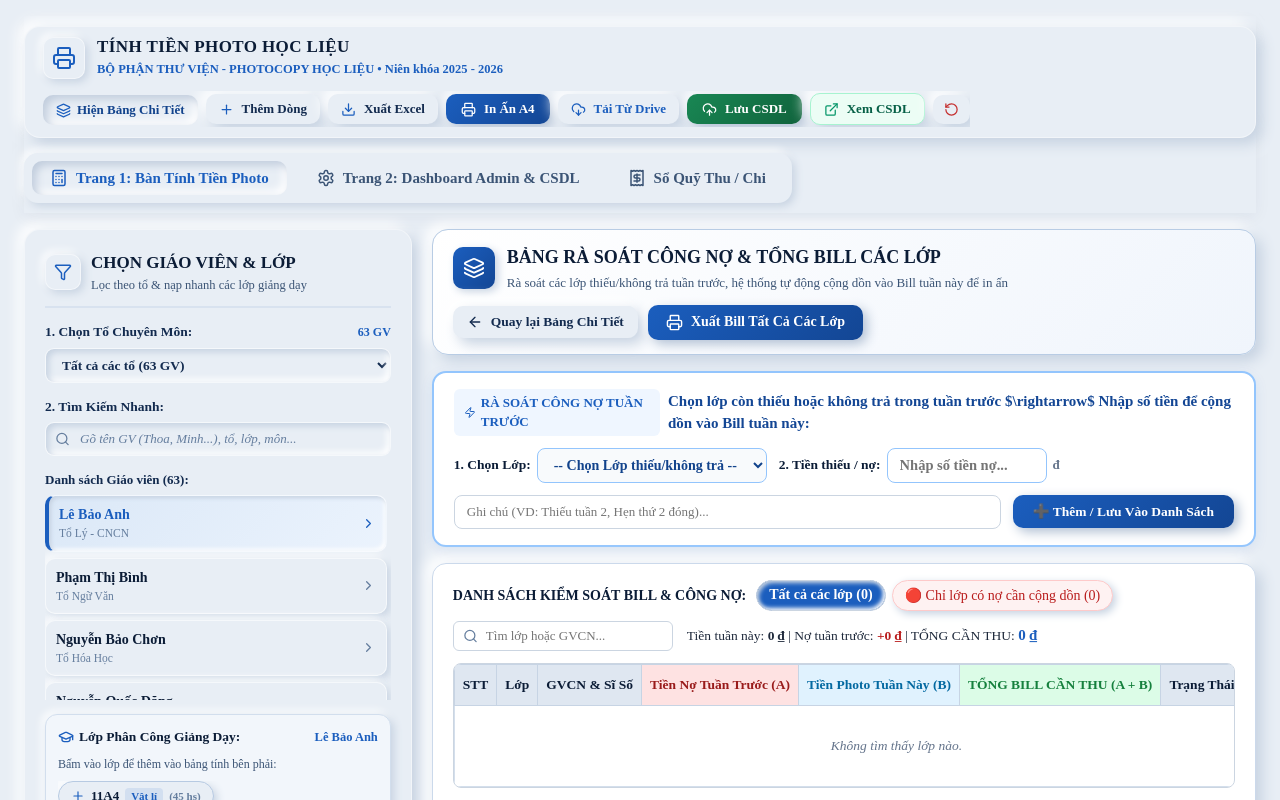
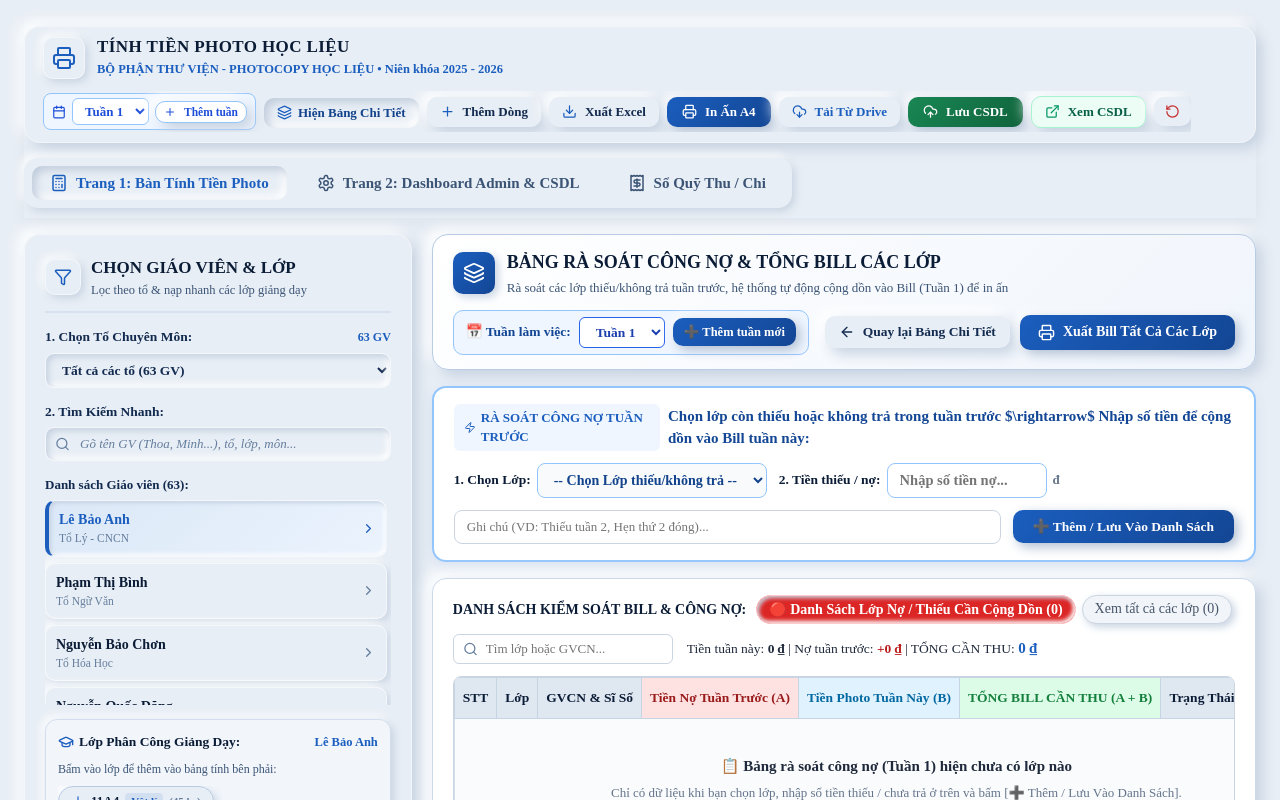
Before and after one commit to lythanhluan01012021-afk/TinhTienPhoTo2026, a React (Vite) app: page / in a window 1280 px wide. Both pictures are taken after a click on the button "Tổng Theo Lớp". Shown: the top 800 px of the page. Built offline with nearby package versions, Linux system fonts and the light colour scheme.

Commit message:
feat: chi hien thi lop co no khi duoc chon va luu, bo sung nut chon Tuan 1-6 va them tuan moi, dong bo CSDL theo tuan

```diff
--- a/package.json
+++ b/package.json
@@ -19,6 +19,7 @@
     "@types/react": "^18.3.18",
     "@types/react-dom": "^18.3.5",
     "@vitejs/plugin-react": "^4.3.4",
+    "jsdom": "^30.1.3",
     "vite": "^6.1.0"
   }
 }
--- a/src/components/BillingPage/GroupingView.jsx
+++ b/src/components/BillingPage/GroupingView.jsx
@@ -27,6 +27,10 @@ export const GroupingView = () => {
     removeClassDebt,
     clearAllClassDebts,
     totalClassDebts,
+    currentWeek,
+    setCurrentWeek,
+    availableWeeks,
+    addWeek,
     setIsGroupedView,
     setIsPrintModalOpen,
     setPrintClassFilter,
@@ -39,7 +43,7 @@ export const GroupingView = () => {
   const [debtInput, setDebtInput] = useState('');
   const [debtNote, setDebtNote] = useState('');
   const [searchClass, setSearchClass] = useState('');
-  const [filterMode, setFilterMode] = useState('ALL'); // 'ALL' | 'DEBT_ONLY'
+  const [filterMode, setFilterMode] = useState('DEBT_ONLY'); // Mặc định chỉ hiển thị danh sách lớp có nợ/thiếu theo yêu cầu
   const [expandedClass, setExpandedClass] = useState(null); // className to expand details
 
   // Định dạng tiền tệ VNĐ
@@ -86,30 +90,50 @@ export const GroupingView = () => {
     return Object.values(map).sort((a, b) => a.className.localeCompare(b.className));
   }, [billingItems, classDebts]);
 
-  // Lọc theo tìm kiếm lớp / GVCN & Bộ lọc nợ
-  const filteredGroups = useMemo(() => {
-    return groupedData.filter(g => {
-      const debtAmount = Number(classDebts?.[g.className]?.amount) || 0;
+  // Danh sách các lớp ĐÃ ĐƯỢC CHỌN và nhập tiền nợ/thiếu (Chỉ có dữ liệu khi người dùng chọn và lưu)
+  const debtClassesList = useMemo(() => {
+    const keys = Object.keys(classDebts || {}).filter(cls => (Number(classDebts[cls]?.amount) || 0) > 0);
 
-      // Bộ lọc chỉ xem lớp có nợ
-      if (filterMode === 'DEBT_ONLY' && debtAmount <= 0) {
-        return false;
-      }
+    return keys.map(cls => {
+      const debt = classDebts[cls];
+      const debtAmount = Number(debt?.amount) || 0;
 
-      // Tìm kiếm
-      if (searchClass.trim()) {
-        const q = searchClass.trim().toLowerCase();
-        const hr = (getHomeroomTeacher(g.className) || '').toLowerCase();
-        return g.className.toLowerCase().includes(q) || hr.includes(q);
-      }
-      return true;
+      const classItems = billingItems.filter(item => (item.className || '').toLowerCase() === cls.toLowerCase());
+      let photoCopies = 0;
+      let photoAmount = 0;
+      classItems.forEach(item => {
+        const copies = (Number(item.studentCount) || 0) + (Number(item.extraCount) || 0);
+        photoCopies += copies;
+        photoAmount += (copies * (Number(item.unitPrice) || 0));
+      });
+
+      return {
+        className: cls,
+        items: classItems,
+        totalCopies: photoCopies,
+        photoAmount: photoAmount,
+        debtAmount: debtAmount,
+        debtNote: debt?.note || '',
+        totalBill: photoAmount + debtAmount,
+        updatedAt: debt?.updatedAt || ''
+      };
+    }).sort((a, b) => a.className.localeCompare(b.className));
+  }, [classDebts, billingItems]);
+
+  // Dữ liệu hiển thị trong bảng: Nếu ở chế độ DEBT_ONLY thì CHỈ lấy các lớp có nợ
+  const displayedGroups = useMemo(() => {
+    const source = filterMode === 'DEBT_ONLY' ? debtClassesList : groupedData;
+
+    if (!searchClass.trim()) return source;
+    const q = searchClass.trim().toLowerCase();
+    return source.filter(g => {
+      const hr = (getHomeroomTeacher(g.className) || '').toLowerCase();
+      return g.className.toLowerCase().includes(q) || hr.includes(q);
     });
-  }, [groupedData, filterMode, searchClass, classDebts, getHomeroomTeacher]);
+  }, [filterMode, debtClassesList, groupedData, searchClass, getHomeroomTeacher]);
 
   // Số lượng lớp đang có nợ
-  const debtClassCount = useMemo(() => {
-    return Object.keys(classDebts || {}).filter(cls => (classDebts[cls]?.amount || 0) > 0).length;
-  }, [classDebts]);
+  const debtClassCount = debtClassesList.length;
 
   // Tổng cộng toàn trường
   const overallTotals = useMemo(() => {
@@ -126,6 +150,15 @@ export const GroupingView = () => {
       grandTotal: photo + totalClassDebts
     };
   }, [groupedData, totalClassDebts]);
+
+  // Xử lý thêm tuần mới
+  const handleAddNewWeek = () => {
+    const nextNum = availableWeeks.length + 1;
+    const custom = window.prompt(`Nhập tên tuần mới cần thêm vào danh sách (Gợi ý: Tuần ${nextNum}):`, `Tuần ${nextNum}`);
+    if (custom && custom.trim()) {
+      addWeek(custom.trim());
+    }
+  };
 
   // Xử lý lưu nợ từ form
   const handleApplyDebt = (e) => {
@@ -208,9 +241,41 @@ export const GroupingView = () => {
               BẢNG RÀ SOÁT CÔNG NỢ & TỔNG BILL CÁC LỚP
             </h2>
             <p style={{ fontSize: '13px', color: 'var(--text-sub)', margin: '2px 0 0 0' }}>
-              Rà soát các lớp thiếu/không trả tuần trước, hệ thống tự động cộng dồn vào Bill tuần này để in ấn
+              Rà soát các lớp thiếu/không trả tuần trước, hệ thống tự động cộng dồn vào Bill ({currentWeek}) để in ấn
             </p>
           </div>
+        </div>
+
+        {/* NÚT CHỌN TUẦN & THÊM TUẦN MỚI */}
+        <div style={{ display: 'flex', alignItems: 'center', gap: '8px', background: '#eff6ff', padding: '6px 12px', borderRadius: '10px', border: '1.5px solid #93c5fd' }}>
+          <span style={{ fontSize: '13.5px', fontWeight: 'bold', color: '#134694' }}>📅 Tuần làm việc:</span>
+          <select
+            value={currentWeek}
+            onChange={(e) => setCurrentWeek(e.target.value)}
+            style={{
+              padding: '6px 12px',
+              borderRadius: '6px',
+              border: '1.5px solid #2563eb',
+              fontSize: '13.5px',
+              fontWeight: 'bold',
+              color: '#1e40af',
+              background: '#ffffff',
+              cursor: 'pointer'
+            }}
+          >
+            {availableWeeks.map(w => (
+              <option key={w} value={w}>{w}</option>
+            ))}
+          </select>
+          <button
+            type="button"
+            onClick={handleAddNewWeek}
+            className="neu-btn neu-btn-primary"
+            style={{ fontSize: '12.5px', padding: '6px 11px', fontWeight: 'bold' }}
+            title="Thêm tuần mới vào danh sách tuần"
+          >
+            ➕ Thêm tuần mới
+          </button>
         </div>
 
         <div style={{ display: 'flex', gap: '10px', alignItems: 'center' }}>
@@ -415,6 +480,22 @@ export const GroupingView = () => {
             <div style={{ display: 'flex', gap: '6px' }}>
               <button
                 type="button"
+                onClick={() => setFilterMode('DEBT_ONLY')}
+                className={`neu-chip ${filterMode === 'DEBT_ONLY' ? 'active' : ''}`}
+                style={{
+                  cursor: 'pointer',
+                  fontWeight: filterMode === 'DEBT_ONLY' ? 'bold' : 'normal',
+                  background: filterMode === 'DEBT_ONLY' ? '#dc2626' : '#fef2f2',
+                  color: filterMode === 'DEBT_ONLY' ? '#ffffff' : '#b91c1c',
+                  border: '1px solid #fecaca',
+                  padding: '5px 12px'
+                }}
+              >
+                🔴 Danh Sách Lớp Nợ / Thiếu Cần Cộng Dồn ({debtClassCount})
+              </button>
+
+              <button
+                type="button"
                 onClick={() => setFilterMode('ALL')}
                 className={`neu-chip ${filterMode === 'ALL' ? 'active' : ''}`}
                 style={{
@@ -422,25 +503,11 @@ export const GroupingView = () => {
                   fontWeight: filterMode === 'ALL' ? 'bold' : 'normal',
                   background: filterMode === 'ALL' ? '#1b5ebe' : '#f1f5f9',
                   color: filterMode === 'ALL' ? '#ffffff' : '#475569',
-                  border: '1px solid #cbd5e1'
+                  border: '1px solid #cbd5e1',
+                  padding: '5px 12px'
                 }}
               >
-                Tất cả các lớp ({groupedData.length})
-              </button>
-
-              <button
-                type="button"
-                onClick={() => setFilterMode('DEBT_ONLY')}
-                className={`neu-chip ${filterMode === 'DEBT_ONLY' ? 'active' : ''}`}
-                style={{
-                  cursor: 'pointer',
-                  fontWeight: filterMode === 'DEBT_ONLY' ? 'bold' : 'normal',
-                  background: filterMode === 'DEBT_ONLY' ? '#dc2626' : '#fef2f2',
-                  color: filterMode === 'DEBT_ONLY' ? '#ffffff' : '#b91c1c',
-                  border: '1px solid #fecaca'
-                }}
-              >
-                🔴 Chỉ lớp có nợ cần cộng dồn ({debtClassCount})
+                Xem tất cả các lớp ({groupedData.length})
               </button>
             </div>
           </div>
@@ -492,14 +559,23 @@ export const GroupingView = () => {
               </tr>
             </thead>
             <tbody>
-              {filteredGroups.length === 0 ? (
+              {displayedGroups.length === 0 ? (
                 <tr>
-                  <td colSpan="8" style={{ textAlign: 'center', padding: '30px', color: '#64748b', fontStyle: 'italic' }}>
-                    {filterMode === 'DEBT_ONLY' ? 'Hiện không có lớp nào ghi nợ từ tuần trước.' : 'Không tìm thấy lớp nào.'}
+                  <td colSpan="8" style={{ textAlign: 'center', padding: '36px 20px', background: '#fafbfc' }}>
+                    <div style={{ color: '#1e293b', fontSize: '15px', fontWeight: 'bold', marginBottom: '6px' }}>
+                      {filterMode === 'DEBT_ONLY'
+                        ? `📋 Bảng rà soát công nợ (${currentWeek}) hiện chưa có lớp nào`
+                        : 'Không tìm thấy lớp nào'}
+                    </div>
+                    <div style={{ color: '#64748b', fontSize: '13px' }}>
+                      {filterMode === 'DEBT_ONLY'
+                        ? 'Chỉ có dữ liệu khi bạn chọn lớp, nhập số tiền thiếu / chưa trả ở trên và bấm [➕ Thêm / Lưu Vào Danh Sách].'
+                        : 'Hãy thử tìm kiếm với từ khóa khác.'}
+                    </div>
                   </td>
                 </tr>
               ) : (
-                filteredGroups.map((group, idx) => {
+                displayedGroups.map((group, idx) => {
                   const homeroom = getHomeroomTeacher(group.className);
                   const siso = getStudentCountForClass(group.className);
                   const debt = classDebts?.[group.className];
--- a/src/components/Navbar.jsx
+++ b/src/components/Navbar.jsx
@@ -12,7 +12,8 @@ import {
   CloudUpload,
   CloudDownload,
   ExternalLink,
-  RotateCcw
+  RotateCcw,
+  Calendar
 } from 'lucide-react';
 
 export const Navbar = () => {
@@ -30,7 +31,11 @@ export const Navbar = () => {
     syncToGoogleSheets,
     fetchFromGoogleSheets,
     clearBillingGrid,
-    totalClassDebts
+    totalClassDebts,
+    currentWeek,
+    setCurrentWeek,
+    availableWeeks,
+    addWeek
   } = useApp();
 
   return (
@@ -100,6 +105,64 @@ export const Navbar = () => {
             maxWidth: '100%'
           }}
         >
+          {/* Nút Tuần: Danh sách sổ xuống từ tuần 1 đến tuần 6 + Nút thêm tuần mới */}
+          <div
+            style={{
+              display: 'inline-flex',
+              alignItems: 'center',
+              gap: '6px',
+              background: '#eff6ff',
+              padding: '4px 8px',
+              borderRadius: '8px',
+              border: '1.5px solid #93c5fd',
+              flexShrink: 0
+            }}
+          >
+            <Calendar size={14} color="#1d4ed8" />
+            <select
+              value={currentWeek}
+              onChange={(e) => setCurrentWeek(e.target.value)}
+              style={{
+                padding: '4px 8px',
+                borderRadius: '6px',
+                border: '1px solid #93c5fd',
+                fontSize: '13px',
+                fontWeight: 'bold',
+                color: '#1d4ed8',
+                background: '#ffffff',
+                cursor: 'pointer'
+              }}
+              title="Chọn tuần làm việc hiện tại"
+            >
+              {availableWeeks.map(w => (
+                <option key={w} value={w}>{w}</option>
+              ))}
+            </select>
+            <button
+              onClick={() => {
+                const nextNum = availableWeeks.length + 1;
+                const custom = window.prompt(`Nhập tên tuần mới cần thêm vào danh sách (Gợi ý: Tuần ${nextNum}):`, `Tuần ${nextNum}`);
+                if (custom && custom.trim()) {
+                  addWeek(custom.trim());
+                }
+              }}
+              className="neu-btn"
+              style={{
+                padding: '4px 8px',
+                fontSize: '11.5px',
+                color: '#1d4ed8',
+                fontWeight: 'bold',
+                background: '#ffffff',
+                border: '1px solid #93c5fd',
+                whiteSpace: 'nowrap'
+              }}
+              title="Thêm tuần mới vào danh sách tuần"
+            >
+              <Plus size={12} />
+              <span>Thêm tuần</span>
+            </button>
+          </div>
+
           {/* 1. Toggle Grouped View */}
           <button
             onClick={() => {
--- a/src/context/AppContext.jsx
+++ b/src/context/AppContext.jsx
@@ -176,14 +176,14 @@ export const AppProvider = ({ children }) => {
 
   // Weekly Billing & Debt Tracking State
   const [availableWeeks, setAvailableWeeks] = useState(() => {
-    const saved = localStorage.getItem('photo_available_weeks');
+    const saved = localStorage.getItem('photo_available_weeks_v3');
     if (saved) {
       try {
         const parsed = JSON.parse(saved);
         if (Array.isArray(parsed) && parsed.length > 0) return parsed;
       } catch (e) {}
     }
-    return ['Tuần 1', 'Tuần 2', 'Tuần 3', 'Tuần 4', 'Tuần 5', 'Tuần 6', 'Tuần 7', 'Tuần 8', 'Tuần 9', 'Tuần 10'];
+    return ['Tuần 1', 'Tuần 2', 'Tuần 3', 'Tuần 4', 'Tuần 5', 'Tuần 6'];
   });
 
   const [currentWeek, setCurrentWeek] = useState(() => {
@@ -201,13 +201,23 @@ export const AppProvider = ({ children }) => {
     return {};
   });
 
-  // Simple Class Debts: Quản lý trực tiếp tiền nợ / thiếu của từng lớp
-  // Format: { [className]: { amount: number, note: string, updatedAt: string } }
-  const [classDebts, setClassDebts] = useState(() => {
-    const saved = localStorage.getItem('photo_class_debts');
+  // Quản lý tiền nợ / thiếu theo từng tuần: { [week]: { [className]: { amount, note, updatedAt } } }
+  const [weeklyDebts, setWeeklyDebts] = useState(() => {
+    const saved = localStorage.getItem('photo_weekly_debts_v2');
     if (saved) {
       try {
         return JSON.parse(saved) || {};
+      } catch (e) {}
+    }
+    // Backward compatibility from photo_class_debts
+    const oldDebts = localStorage.getItem('photo_class_debts');
+    if (oldDebts) {
+      try {
+        const parsed = JSON.parse(oldDebts);
+        if (parsed && typeof parsed === 'object') {
+          const initWeek = localStorage.getItem('photo_current_week') || 'Tuần 1';
+          return { [initWeek]: parsed };
+        }
       } catch (e) {}
     }
     return {};
@@ -255,7 +265,7 @@ export const AppProvider = ({ children }) => {
   }, [billingItems]);
 
   useEffect(() => {
-    localStorage.setItem('photo_available_weeks', JSON.stringify(availableWeeks));
+    localStorage.setItem('photo_available_weeks_v3', JSON.stringify(availableWeeks));
   }, [availableWeeks]);
 
   useEffect(() => {
@@ -267,58 +277,97 @@ export const AppProvider = ({ children }) => {
   }, [classPayments]);
 
   useEffect(() => {
-    localStorage.setItem('photo_class_debts', JSON.stringify(classDebts));
-  }, [classDebts]);
+    localStorage.setItem('photo_weekly_debts_v2', JSON.stringify(weeklyDebts));
+  }, [weeklyDebts]);
 
-  // Cập nhật số tiền thiếu / nợ của 1 lớp
+  // Thêm tuần mới vào danh sách tuần (Tuần 1..6 -> Thêm Tuần 7, Tuần 8...)
+  const addWeek = (customWeekName) => {
+    let newWeek = customWeekName ? customWeekName.trim() : '';
+    if (!newWeek) {
+      let maxNum = 0;
+      availableWeeks.forEach(w => {
+        const m = w.match(/(\d+)/);
+        if (m) {
+          const n = parseInt(m[1], 10);
+          if (n > maxNum) maxNum = n;
+        }
+      });
+      newWeek = `Tuần ${maxNum + 1}`;
+    }
+
+    if (!availableWeeks.includes(newWeek)) {
+      setAvailableWeeks(prev => {
+        const next = [...prev, newWeek];
+        localStorage.setItem('photo_available_weeks_v3', JSON.stringify(next));
+        return next;
+      });
+    }
+    setCurrentWeek(newWeek);
+    localStorage.setItem('photo_current_week', newWeek);
+    return newWeek;
+  };
+
+  // classDebts tương ứng với tuần hiện tại
+  const classDebts = useMemo(() => {
+    return weeklyDebts[currentWeek] || {};
+  }, [weeklyDebts, currentWeek]);
+
+  // Cập nhật số tiền thiếu / nợ của 1 lớp trong tuần hiện tại
   const updateClassDebt = (className, amount, note = '') => {
     if (!className) return;
-    setClassDebts(prev => {
-      const numAmount = Math.max(0, Number(amount) || 0);
+    const numAmount = Math.max(0, Number(amount) || 0);
+    setWeeklyDebts(prev => {
+      const curWeek = { ...(prev[currentWeek] || {}) };
       if (numAmount === 0 && !note) {
-        const next = { ...prev };
-        delete next[className];
-        return next;
+        delete curWeek[className];
+      } else {
+        curWeek[className] = {
+          amount: numAmount,
+          note: note !== undefined ? note : (curWeek[className]?.note || ''),
+          updatedAt: new Date().toLocaleDateString('vi-VN')
+        };
       }
       return {
         ...prev,
-        [className]: {
-          amount: numAmount,
-          note: note !== undefined ? note : (prev[className]?.note || ''),
-          updatedAt: new Date().toLocaleDateString('vi-VN')
-        }
+        [currentWeek]: curWeek
       };
     });
   };
 
-  // Xóa nợ của 1 lớp
+  // Xóa nợ của 1 lớp trong tuần hiện tại
   const removeClassDebt = (className) => {
     if (!className) return;
-    setClassDebts(prev => {
-      const next = { ...prev };
-      delete next[className];
-      return next;
+    setWeeklyDebts(prev => {
+      const curWeek = { ...(prev[currentWeek] || {}) };
+      delete curWeek[className];
+      return {
+        ...prev,
+        [currentWeek]: curWeek
+      };
     });
   };
 
-  // Xóa toàn bộ nợ
+  // Xóa toàn bộ nợ của tuần hiện tại
   const clearAllClassDebts = () => {
-    setClassDebts({});
+    setWeeklyDebts(prev => ({
+      ...prev,
+      [currentWeek]: {}
+    }));
   };
 
-  // Lấy số tiền nợ của 1 lớp
+  // Lấy số tiền nợ của 1 lớp trong tuần hiện tại
   const getClassDebt = (className) => {
     if (!className) return 0;
     return Number(classDebts[className]?.amount) || 0;
   };
 
-  // Lấy ghi chú nợ của 1 lớp
+  // Lấy ghi chú nợ của 1 lớp trong tuần hiện tại
   const getClassDebtNote = (className) => {
     if (!className) return '';
     return classDebts[className]?.note || '';
   };
 
-  // Tổng nợ tất cả các lớp
+  // Tổng nợ tất cả các lớp trong tuần hiện tại
   const totalClassDebts = useMemo(() => {
     return Object.values(classDebts).reduce((sum, d) => sum + (Number(d?.amount) || 0), 0);
   }, [classDebts]);
@@ -433,15 +482,6 @@ export const AppProvider = ({ children }) => {
     });
   };
 
-  // Thêm tuần mới vào danh sách tuần
-  const addWeek = (newWeekName) => {
-    if (!newWeekName || !newWeekName.trim()) return;
-    const clean = newWeekName.trim();
-    if (!availableWeeks.includes(clean)) {
-      setAvailableWeeks(prev => [...prev, clean]);
-    }
-    setCurrentWeek(clean);
-  };
 
   // Tính toán công nợ tích lũy qua các tuần của một lớp học (Chuyển nợ sang tuần sau)
   const getClassDebtSummary = (className, targetWeek = currentWeek) => {
@@ -648,14 +688,25 @@ export const AppProvider = ({ children }) => {
   // Clear entire billing grid and debts (với cơ chế bảo vệ doanh thu)
   const clearBillingGrid = () => {
     if (billingItems.length > 0 && billingItems.some(i => !i.isSynced)) {
-      if (!window.confirm('CẢNH BÁO BẢO VỆ DOANH THU: Bảng tính đang có dòng photo chưa được "Lưu CSDL"! Nếu làm mới lúc này, bạn sẽ bị mất thông tin tính tiền. Bạn có chắc chắn muốn xóa bảng tính và công nợ để bắt đầu phiên mới không?')) {
+      if (!window.confirm('CẢNH BÁO BẢO VỆ DOANH THU: Bảng tính đang có dòng photo chưa được "Lưu CSDL"! Nếu làm mới lúc này, bạn sẽ bị mất thông tin tính tiền. Bạn có chắc chắn muốn xóa bảng tính và công nợ để bắt đầu tuần mới không?')) {
         return;
       }
-    } else if (!window.confirm('Bạn có chắc chắn muốn làm mới (xóa toàn bộ bảng tính và công nợ) để bắt đầu tuần mới?')) {
+    } else if (!window.confirm(`Bạn có chắc chắn muốn làm mới (xóa toàn bộ bảng tính và công nợ của ${currentWeek})?`)) {
       return;
     }
     setBillingItems([]);
-    setClassDebts({});
+    clearAllClassDebts();
+  };
+
+  const setClassDebts = (debtsOrUpdater) => {
+    setWeeklyDebts(prev => {
+      const current = prev[currentWeek] || {};
+      const next = typeof debtsOrUpdater === 'function' ? debtsOrUpdater(current) : debtsOrUpdater;
+      return {
+        ...prev,
+        [currentWeek]: next || {}
+      };
+    });
   };
 
   // Reset entire app data to empty
@@ -692,8 +743,8 @@ export const AppProvider = ({ children }) => {
 
   // Sync to Google Sheets Web App (Hỗ trợ UPSERT - cập nhật thông minh không trùng lặp)
   const syncToGoogleSheets = async () => {
-    if (billingItems.length === 0) {
-      alert('Bảng tính hiện đang trống, chưa có dữ liệu để lưu vào Google Sheets.');
+    if (billingItems.length === 0 && Object.keys(classDebts).length === 0) {
+      alert('Bảng tính và danh sách công nợ hiện đang trống, chưa có dữ liệu để lưu vào Google Sheets.');
       return;
     }
 
@@ -703,23 +754,37 @@ export const AppProvider = ({ children }) => {
       return;
     }
 
-    setSyncStatus({ status: 'syncing', message: 'Đang đồng bộ đơn photo & công nợ tuần lên Google Sheets...' });
+    setSyncStatus({ status: 'syncing', message: `Đang đồng bộ đơn photo & công nợ (${currentWeek}) lên Google Sheets...` });
 
     try {
-      // Chuẩn bị dữ liệu công nợ các lớp
-      const classDebtsList = Object.entries(classDebts).filter(([_, d]) => (d?.amount || 0) > 0).map(([cls, d]) => ({
-        className: cls,
-        homeroomTeacher: getHomeroomTeacher(cls),
-        debtAmount: Number(d?.amount) || 0,
-        note: d?.note || '',
-        updatedAt: d?.updatedAt || new Date().toLocaleDateString('vi-VN')
-      }));
+      // Chuẩn bị dữ liệu công nợ các lớp của tuần này (Lưu theo tuần trên CSDL)
+      const classDebtsList = Object.entries(classDebts).filter(([_, d]) => (d?.amount || 0) > 0).map(([cls, d]) => {
+        const classPhotoAmount = billingItems
+          .filter(i => (i.className || '').toLowerCase() === cls.toLowerCase())
+          .reduce((sum, i) => sum + (Number(i.amount) || 0), 0);
+        const debtNum = Number(d?.amount) || 0;
+
+        return {
+          key: `${currentWeek}_${cls}`,
+          week: currentWeek,
+          className: cls,
+          homeroomTeacher: getHomeroomTeacher(cls),
+          previousDebt: debtNum,
+          debtAmount: debtNum,
+          photoAmount: classPhotoAmount,
+          totalDue: debtNum + classPhotoAmount,
+          note: d?.note || '',
+          updatedAt: d?.updatedAt || new Date().toLocaleDateString('vi-VN')
+        };
+      });
 
       const payload = {
         action: 'saveBillingData',
         folderId: settings.driveFolderId || DEFAULT_SETTINGS.driveFolderId,
+        currentWeek: currentWeek,
         items: billingItems.map(item => ({
           ...item,
+          week: item.week || currentWeek,
           statusLabel: ORDER_STATUSES[item.status]?.label || (item.isPaid ? 'Đã thanh toán' : 'Chờ gửi tài liệu')
         })),
         classDebts: classDebtsList,
```
Also changed, not shown: google_apps_script.js (+24 -57 lines), src/components/BillingPage/ExcelGrid.jsx (+4 -3 lines), src/components/PrintModal/PrintViewA4.jsx (+4 -3 lines), 1 other file (tests, documents, lock files or other folders).
